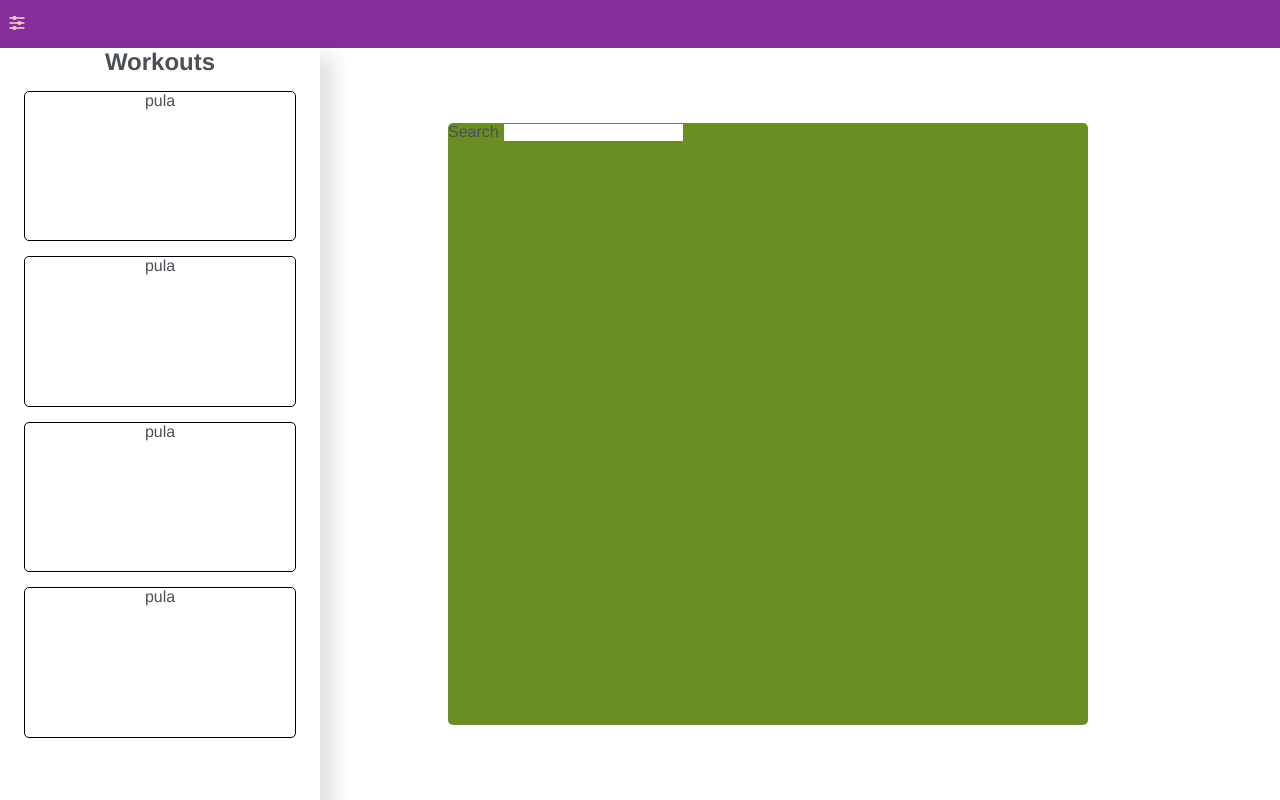
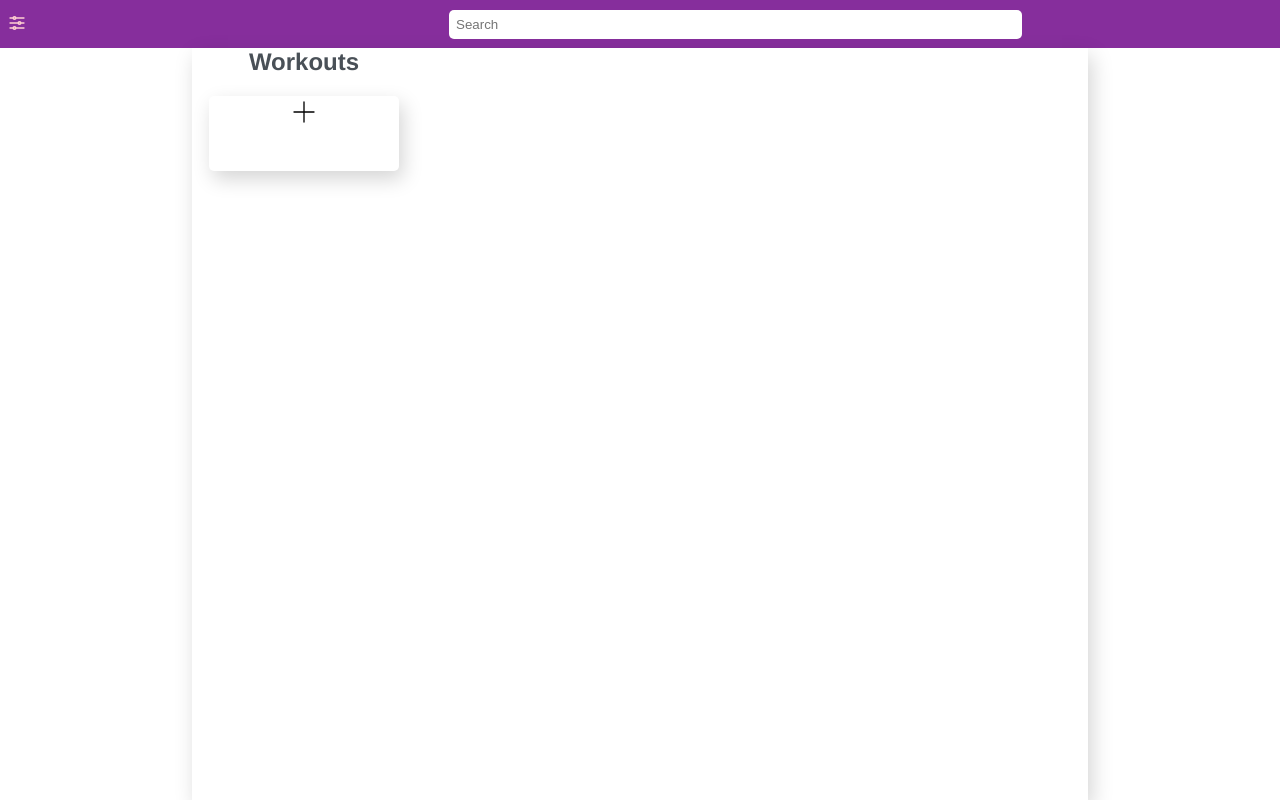
Before and after one commit to trayenel/gym-app, a website with bundled scripts: page src/html/index.html in a window 1280 px wide. Built offline with nearby package versions, Linux system fonts and the light colour scheme.

Commit message:
First Version

```diff
--- a/src/css/style.css
+++ b/src/css/style.css
@@ -1,5 +1,5 @@
 /*
-main color: #40c057
+main color: #862e9c
 accent: #ffd1d1
 grey: #495057
 */
@@ -34,10 +34,21 @@ body {
   margin-right: auto;
 }
 
+.navbar-center {
+  margin-left: auto;
+  margin-right: 50%;
+}
+
+.navbar-center input {
+  padding: 7px;
+  width: 300%;
+  border-radius: 5px;
+  border: none;
+}
+
 .navbar-right {
   display: flex;
   align-items: flex-end;
-  margin-left: auto;
   margin-right: 0.3125rem;
 }
 
@@ -121,38 +132,59 @@ td {
 }
 
 .track-view {
+  margin: auto;
   height: 94%;
-  width: 100%;
+  width: 70%;
   display: flex;
-  justify-content: space-between;
   color: #495057;
+  background-color: white;
+  box-shadow: 4px 8px 20px 0 rgba(0, 0, 0, 0.17);
 }
 
 .track-menu {
-  box-shadow: 8px 13px 20px 5px rgba(0, 0, 0, 0.13);
+  height: 100%;
+  display: flex;
+  gap: 20px;
+  flex-shrink: 0;
+  flex-direction: column;
+  margin-right: 15%;
+  width: 75%;
+}
+
+.exercice {
+  border-radius: 5px;
+  width: 85%;
+  box-shadow: 4px 8px 20px 0 rgba(0, 0, 0, 0.17);
+}
+
+.tracker {
   height: 100%;
   width: 25%;
   display: flex;
-  gap: 15px;
+  gap: 20px;
   flex-direction: column;
   align-items: center;
+  flex-shrink: 0;
 }
 
 .workout {
   border-radius: 5px;
   text-align: center;
   width: 85%;
-  height: 20%;
-  border: solid black 1px;
+  height: 10%;
+  box-shadow: 4px 8px 20px 0 rgba(0, 0, 0, 0.17);
 }
 
-.tracker {
-  border-radius: 5px;
-  align-self: center;
-  margin-right: 15%;
-  height: 80%;
-  width: 50%;
-  background-color: olivedrab;
+.workout .icon {
+  stroke-width: 1;
+  stroke: black;
+  width: 32px;
+  height: 32px;
+}
+
+.search {
+  padding: 10px;
+  border: black 1px solid;
 }
 
 .overlay {
--- a/src/html/index.html
+++ b/src/html/index.html
@@ -32,6 +32,10 @@
             ></path>
           </svg>
         </button>
+        <form class="navbar-center" action="">
+          <label for="search"></label>
+          <input id="search" type="search" placeholder="Search" />
+        </form>
         <div class="navbar-left hidden">
           <h1 class="month">luna</h1>
           <button>rest</button>
@@ -114,19 +118,28 @@
         </tbody>
       </table>
       <section class="track-view">
-        <aside class="track-menu">
+        <aside class="tracker">
           <h2>Workouts</h2>
-          <p class="workout">pula</p>
-          <p class="workout">pula</p>
-          <p class="workout">pula</p>
-          <p class="workout">pula</p>
+          <p class="workout">
+            <svg
+              class="icon"
+              data-slot="icon"
+              aria-hidden="true"
+              fill="none"
+              stroke-width="1.5"
+              stroke="currentColor"
+              viewBox="0 0 24 24"
+              xmlns="http://www.w3.org/2000/svg"
+            >
+              <path
+                d="M12 4.5v15m7.5-7.5h-15"
+                stroke-linecap="round"
+                stroke-linejoin="round"
+              ></path>
+            </svg>
+          </p>
         </aside>
-        <div class="tracker">
-          <form action="">
-            <label for="search">Search</label>
-            <input type="text" id="search">
-          </form>
-        </div>
+        <div class="track-menu"><p class="exercice"></p></div>
       </section>
       <div class="workout-modal hidden">
         <div class="modal-window">
--- a/src/js/Views/modalView.js
+++ b/src/js/Views/modalView.js
@@ -1,21 +1,21 @@
 class modalView {
-  _window = document.querySelector(".workout-modal");
+  _main = document.querySelector(".workout-modal");
 
   closeModal() {
-    this._window.addEventListener(
+    this._main.addEventListener(
       "click",
       function (e) {
         if (
           e.target.classList.contains("close-btn") ||
           e.target.classList.contains("overlay")
         ) {
-          this._window.classList.toggle("hidden");
+          this._main.classList.toggle("hidden");
         }
       }.bind(this),
     );
   }
   showModal() {
-    this._window.classList.toggle("hidden");
+    this._main.classList.toggle("hidden");
   }
 }
 
--- a/src/js/Views/navView.js
+++ b/src/js/Views/navView.js
@@ -20,20 +20,24 @@ class navView {
         e.preventDefault();
         if (e.target.classList.contains("track-view-btn")) {
           if (
-            !this._navbar.children[1].classList.contains("hidden") &&
-            !this._navbar.children[2].classList.contains("hidden")
+            !this._navbar.children[2].classList.contains("hidden") &&
+            !this._navbar.children[3].classList.contains("hidden") &&
+            this._navbar.children[1].classList.contains("hidden")
           ) {
+            this._navbar.children[2].classList.toggle("hidden");
+            this._navbar.children[3].classList.toggle("hidden");
             this._navbar.children[1].classList.toggle("hidden");
-            this._navbar.children[2].classList.toggle("hidden");
             handler();
           }
         } else if (e.target.classList.contains("calendar-view-btn")) {
           if (
-            this._navbar.children[1].classList.contains("hidden") &&
-            this._navbar.children[2].classList.contains("hidden")
+            this._navbar.children[2].classList.contains("hidden") &&
+            this._navbar.children[3].classList.contains("hidden") &&
+            !this._navbar.children[1].classList.contains("hidden")
           ) {
+            this._navbar.children[2].classList.toggle("hidden");
+            this._navbar.children[3].classList.toggle("hidden");
             this._navbar.children[1].classList.toggle("hidden");
-            this._navbar.children[2].classList.toggle("hidden");
             handler();
           }
         }
@@ -49,11 +53,11 @@ class navView {
   }
 
   addHandlerRender(functzie) {
-    this._navbar.children[2].addEventListener("click", functzie);
+    this._navbar.children[3].addEventListener("click", functzie);
   }
 
   changeMonth(model) {
-    this._navbar.children[2].addEventListener("click", function (e) {
+    this._navbar.children[3].addEventListener("click", function (e) {
       if (e.target.classList.contains("btn-right")) {
         model.increaseMonth();
       } else if (e.target.classList.contains("btn-left")) {
```
